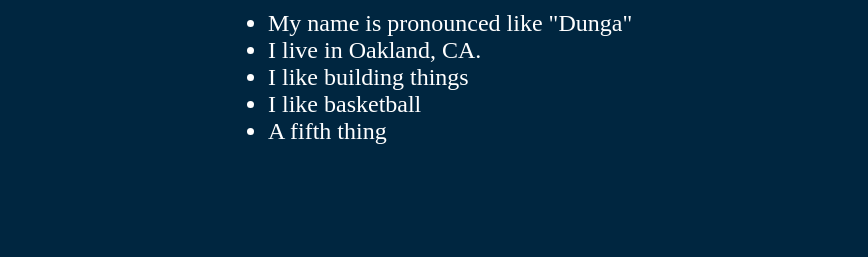
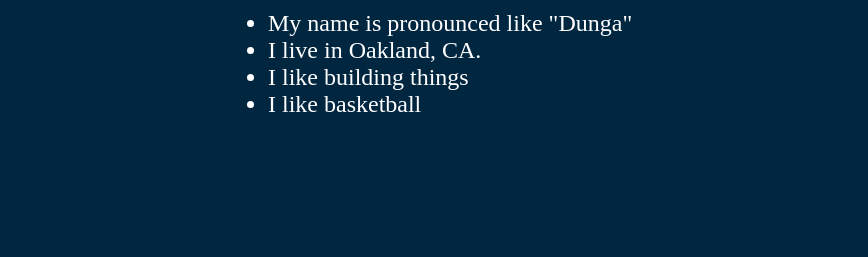
Before and after one commit to nkmuturi/nkmuturi.github.io, a plain HTML site: page index.html in a window 1280 px wide. Shown: the part 169-426 px from the top of the page, 412-1280 px from the left. Drawn offline with Linux system fonts and the light colour scheme.

Commit message:
Update index.html

```diff
--- a/index.html
+++ b/index.html
@@ -22,7 +22,6 @@
         <li>I live in Oakland, CA.</li>
         <li>I like building things</li>
         <li>I like basketball</li>
-        <li>A fifth thing</li>
       </ul>
     </div>
   </div>
```
